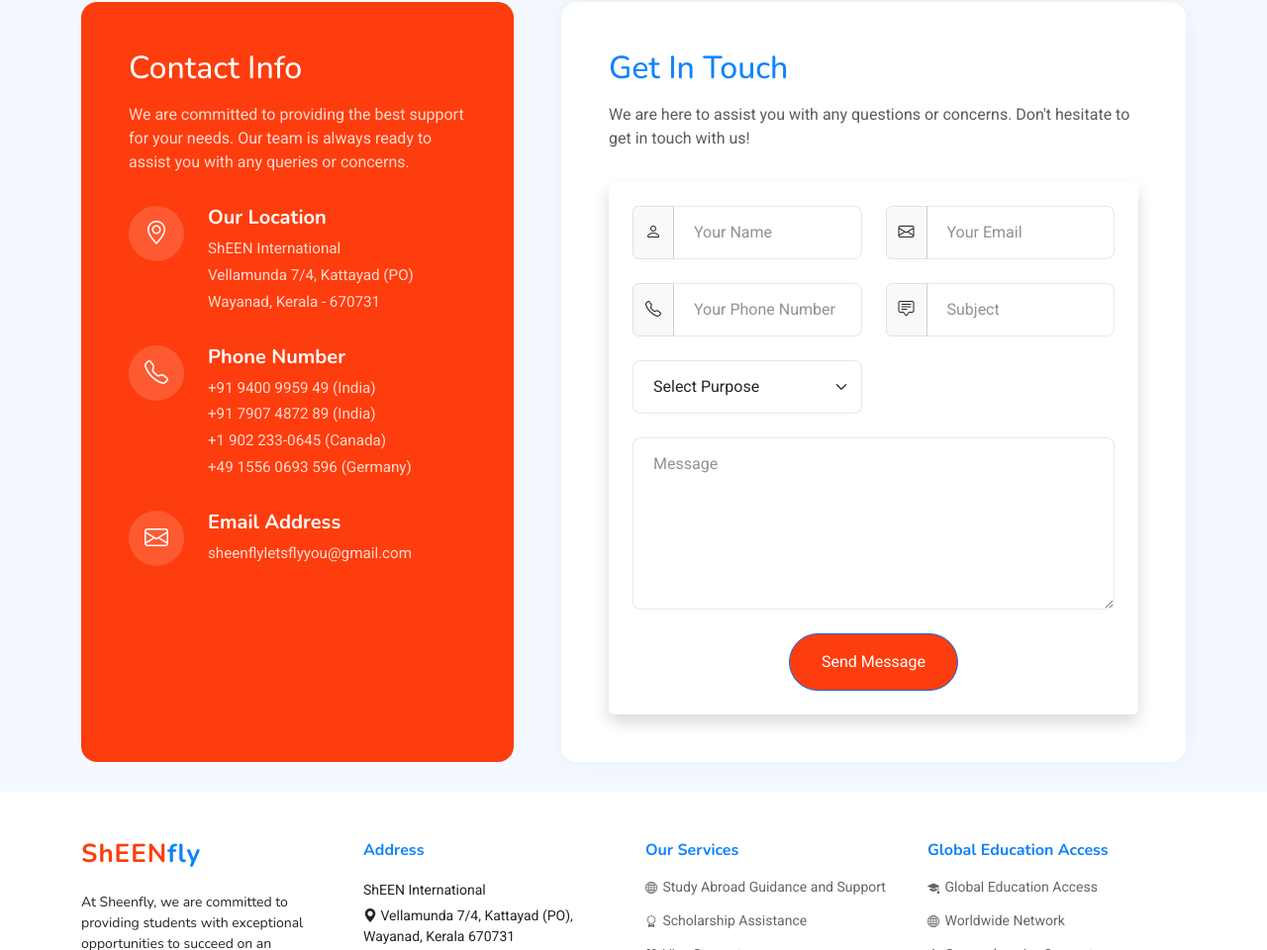
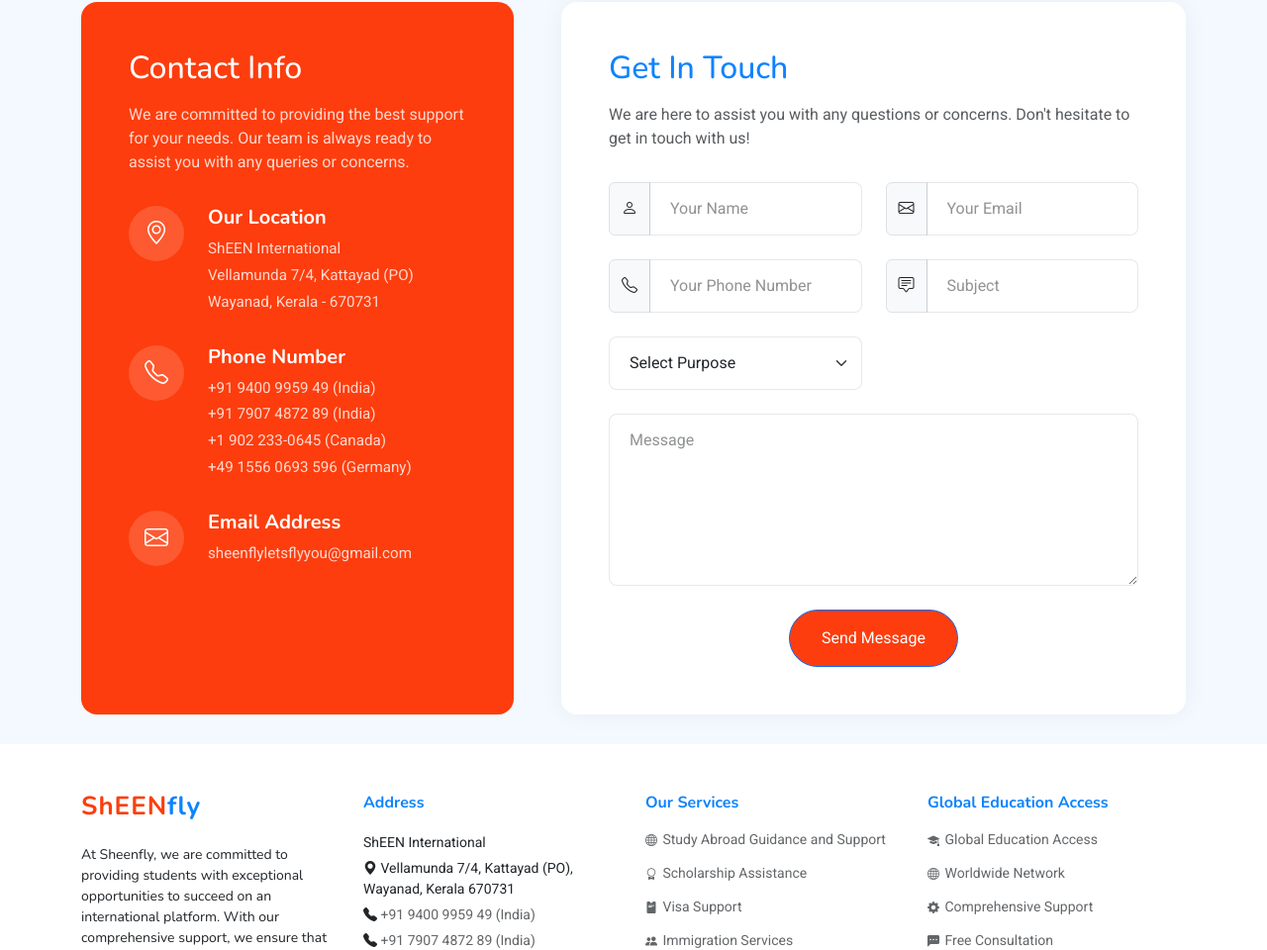
Before and after one commit to Muhammedsiyadt/ShEENfly, a plain HTML site: page index.html in a window 1280 px wide. Shown: the part 4288-5248 px from the top of the page at 99% size. Drawn offline with nearby package versions, Linux system fonts and the light colour scheme.

Commit message:
contact form updated

```diff
--- a/index.html
+++ b/index.html
@@ -831,7 +831,7 @@
                 <form
                 action="https://api.web3forms.com/submit"
                 method="POST"
-                class="php-email-form p-4 rounded shadow"
+                class="php-email-form   "
                 data-aos="fade-up"
                 data-aos-delay="200"
                 onsubmit="return validateForm()"
```
